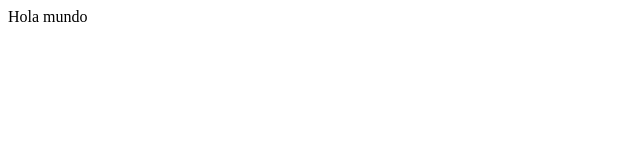
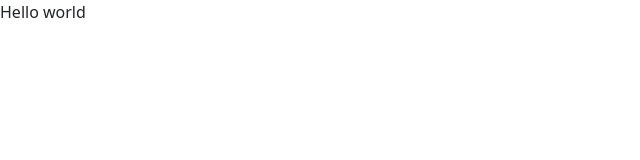
Before and after one commit to SistDistribuidos/frontend-dist, a website: page public/index.html in a window 1280 px wide. Shown: the full height of the page, 0-640 px from the left. Drawn offline with nearby package versions, Linux system fonts and the light colour scheme.

Commit message:
adding bootstrap

```diff
--- a/index.js
+++ b/index.js
@@ -2,6 +2,8 @@
 const app = express();
 const path = require('path');
 
+app.use('/css', express.static(path.join(__dirname, '/node_modules/bootstrap/dist/css')));
+app.use('/js', express.static(path.join(__dirname, '/node_modules/bootstrap/dist/js')));
 app.use(express.static(path.join(__dirname, 'public')));
 
 app.get('/', (req, res) => {
--- a/package.json
+++ b/package.json
@@ -5,7 +5,7 @@
   "main": "index.js",
   "scripts": {
     "test": "echo \"Error: no test specified\" && exit 1",
-    "dev" : "npx nodemon index.js"
+    "dev": "npx nodemon index.js"
   },
   "repository": {
     "type": "git",
@@ -18,6 +18,7 @@
   },
   "homepage": "https://github.com/SistDistribuidos/frontend-dist#readme",
   "dependencies": {
+    "bootstrap": "^5.3.2",
     "express": "^4.18.2",
     "nodemon": "^3.0.1"
   }
--- a/public/index.html
+++ b/public/index.html
@@ -1,12 +1,13 @@
 <!DOCTYPE html>
 <html lang="en">
 <head>
-<meta charset="utf-8" />
-<title>Pagos</title>
+  <meta charset="utf-8" />
+  <meta name="viewport" content="width=device-width, initial-scale=1">
+  <title>Pagos</title>
+  <link rel="stylesheet" href="/css/bootstrap.min.css">
 </head>
-
-<body>
-  Hola mundo
-</body>
-
+  <body>
+    Hello world
+    <script src="/js/bootstrap.bundle.min.js"></script>
+  </body>
 </html>
```
Also changed, not shown: 1 other file.
